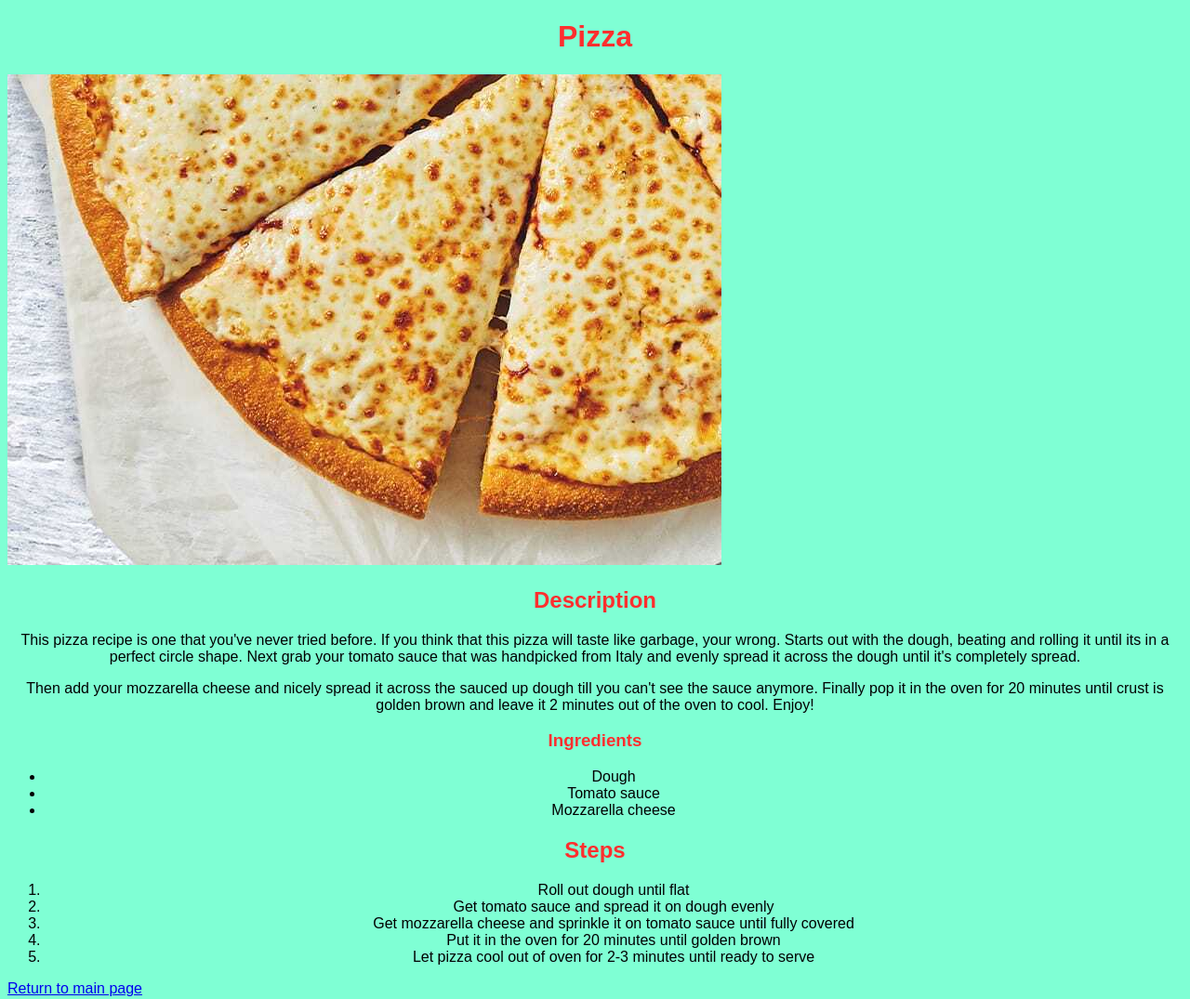
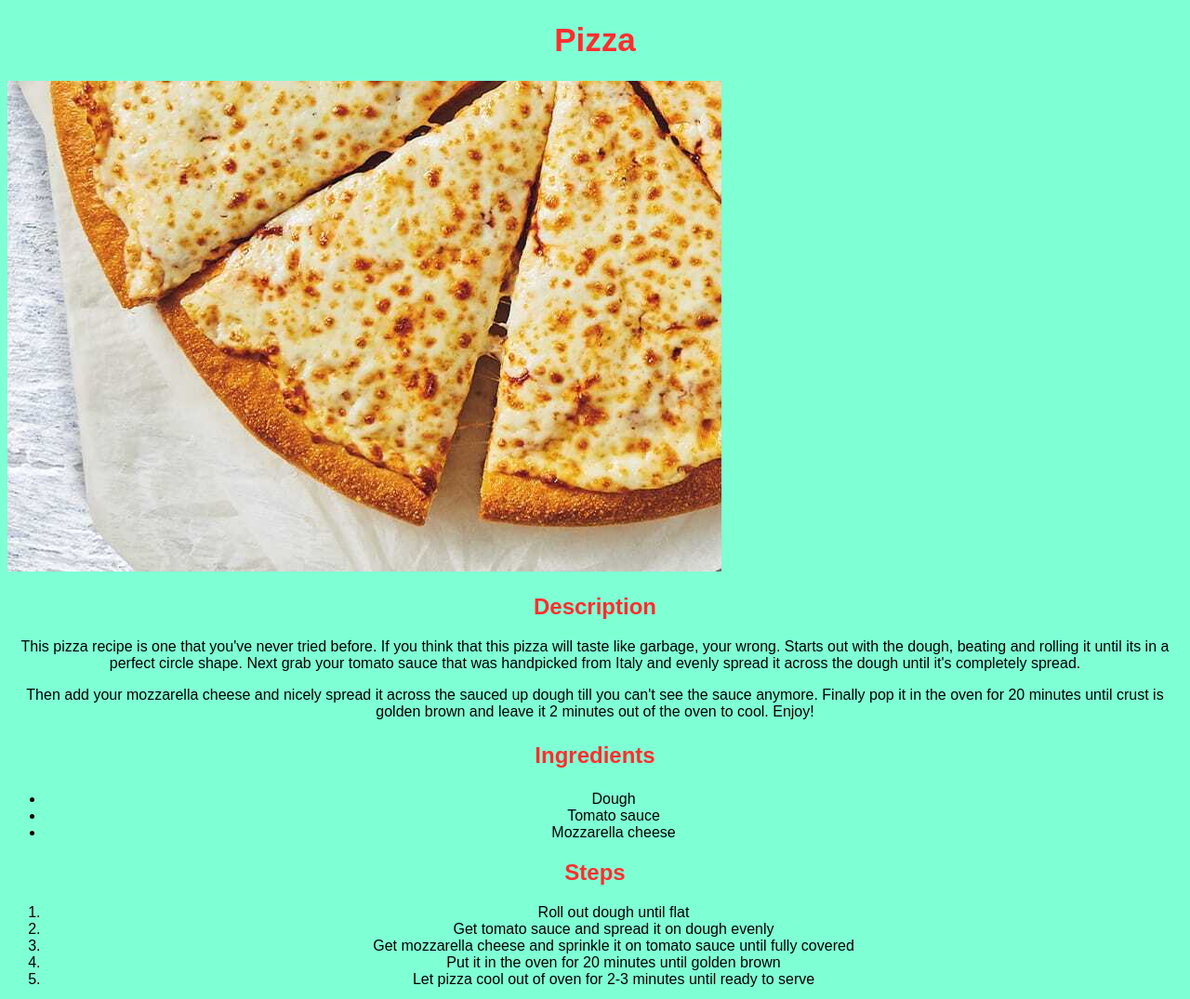
Before and after one commit to Swearno/odin-recipes, a plain HTML site: page recipes/pizza.html in a window 1280 px wide. Shown: the top 1075 px of the page at 93% size. Drawn offline with Linux system fonts and the light colour scheme.

Commit message:
Changed font size for headings on pizza recipes page

```diff
--- a/styles.css
+++ b/styles.css
@@ -14,3 +14,12 @@ body {
 .text.steps {
   color: #ff2e2e;
 }
+
+.text.pizza {
+  font-size: 35px;
+}
+
+.text.ingredients,
+.text.steps {
+  font-size: 24px;
+}
```
